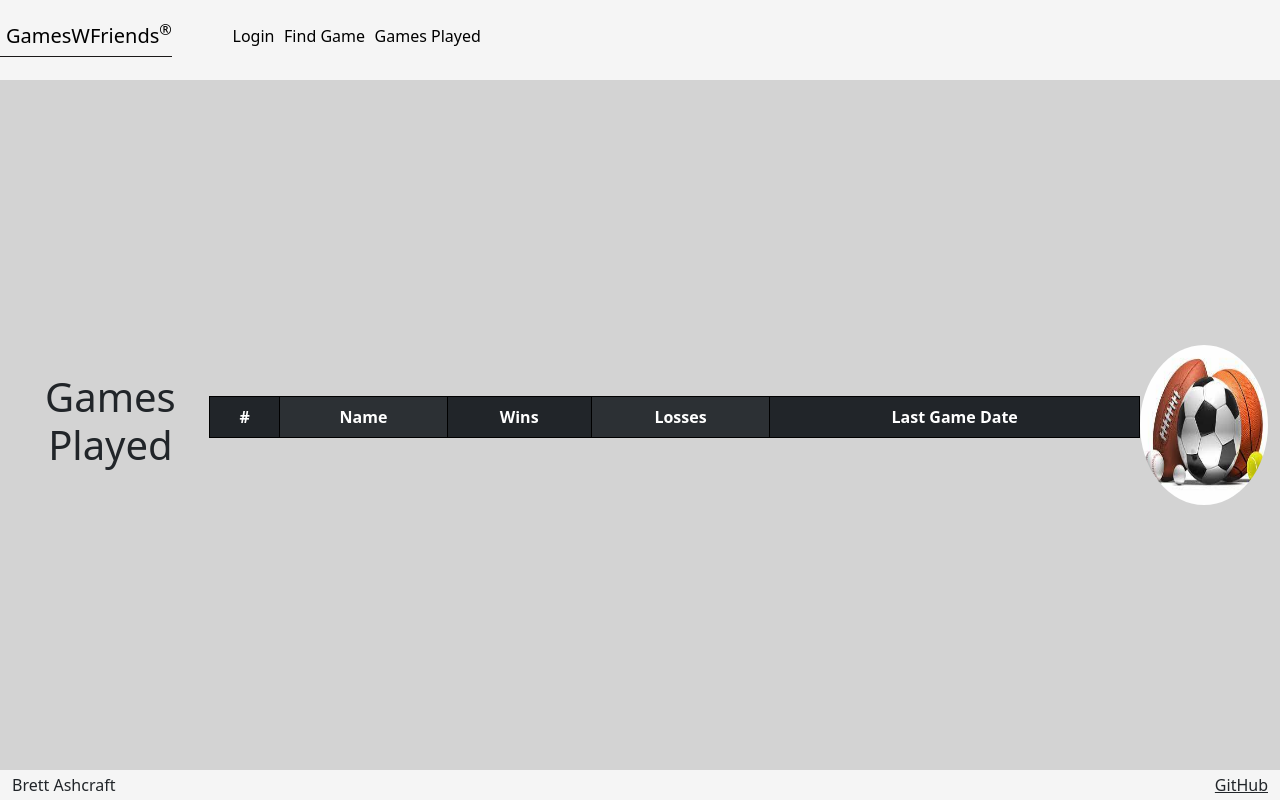
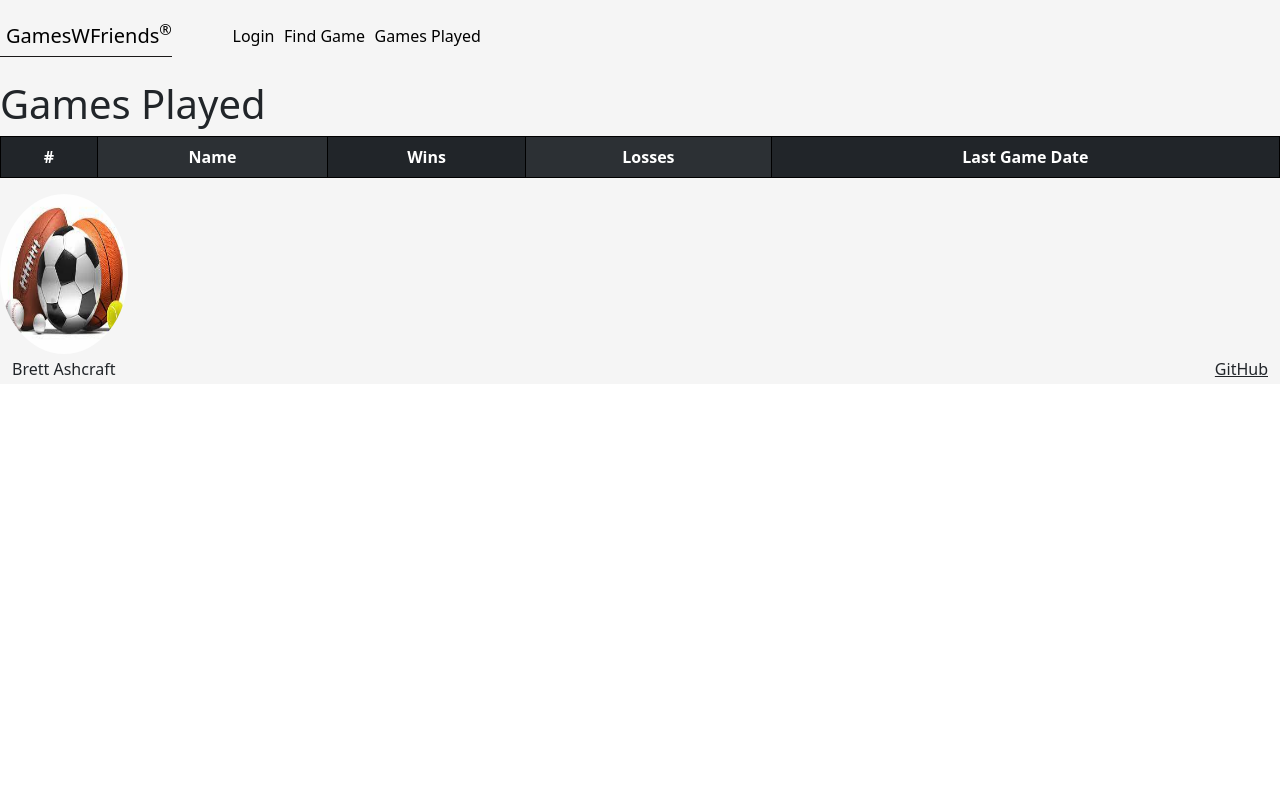
Before and after one commit to Bretton24/startup, a React (Vite) app: page /gamesplayed in a window 1280 px wide. Built offline with nearby package versions, Linux system fonts and the light colour scheme.

Commit message:
added a bunch of new files

```diff
--- a/src/findgame/findgame.css
+++ b/src/findgame/findgame.css
@@ -9,6 +9,7 @@ header {
 main {
     display: flex;
     flex-direction: column;
+    flex: 0 80px;
     align-items: center;
     justify-content: space-around;
   }
--- a/src/findgame/findgame.jsx
+++ b/src/findgame/findgame.jsx
@@ -27,7 +27,6 @@ export function Findgame() {
             <button type="submit" id="join" class="btn btn-primary">Join Game</button>
           </div>
           <div class="map" id="map"></div>
-
         </div>
       </div>
     </main>
--- a/src/gamesplayed/gamesplayed.css
+++ b/src/gamesplayed/gamesplayed.css
@@ -1,17 +1,11 @@
-body{
-    display: flex;
-    flex-direction: column;
-    min-width: 375px;
-}
-header {
-    flex: 0 80px;
-  }
+
 main {
     flex: 1 calc(100vh - 110px);
     display: flex;
     flex-direction: column;
     align-items: center;
     justify-content: space-around;
+    min-width: 375px;
   }
   footer {
     flex: 0 30px;
@@ -44,7 +38,7 @@ th{
     flex: 1;
     display: flex;
     /*  overwrite Bootstrap so the menu does not wrap */
-    flex-direction: row !important;
+
     list-style: none;
   }
   .navbar-brand {
--- a/src/gamesplayed/gamesplayed.jsx
+++ b/src/gamesplayed/gamesplayed.jsx
@@ -2,12 +2,12 @@ import React from 'react';
 import './gamesplayed.css';
 
 export function Gamesplayed() {
-  return (
-    <main className='container-fluid bg-lightgray text-center'>
-      <h1>Games Played</h1>
+    return(
+    <div>
+     <h1>Games Played</h1>
       <div id="quote"></div>
-      <table className="table table-warning table-striped-columns">
-        <thead className="table-dark font">
+      <table class="table table-warning table-striped-columns">
+        <thead class="table-dark font">
           <tr>
             <th>#</th>
             <th>Name</th>
@@ -20,6 +20,6 @@ export function Gamesplayed() {
         </tbody>
       </table>
       <img src="sports.jpg" alt="image of various sports"></img>
-    </main>
-  );
+    </div>
+    );
 }
--- a/src/login/login.jsx
+++ b/src/login/login.jsx
@@ -1,9 +1,28 @@
 import React from 'react';
 
-export function Login() {
+import { Unauthenticated } from './unauthenticated';
+import { Authenticated } from './authenticated';
+import { AuthState } from './authState';
+
+
+export function Login({ userName, authState, onAuthChange }) {
   return (
     <main className='container-fluid bg-lightgray text-center'>
-      <div>login displayed here</div>
+      <div>
+        {authState !== AuthState.Unknown && <h1>GamesWFriends</h1>}
+        {authState === AuthState.Authenticated && (
+          <Authenticated userName={userName} onLogout={() => onAuthChange(userName,AuthState.Unauthenticated)}/>
+        )}
+        {authState === AuthState.Unauthenticated && (
+          <Unauthenticated
+          userName={userName}
+          onLogin={(loginUsername) => {
+            onAuthChange(loginUsername, AuthState.Authenticated);
+          }}
+          />
+        )}
+
+      </div>
     </main>
   );
 }
```
